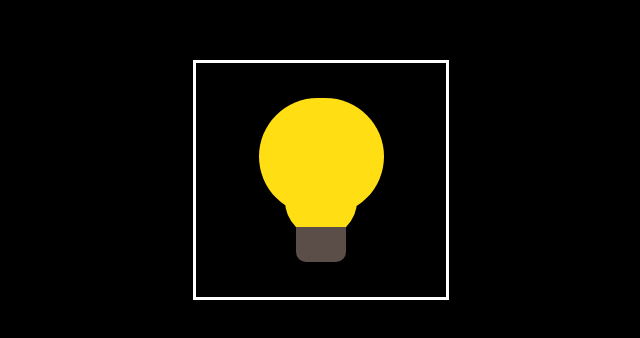
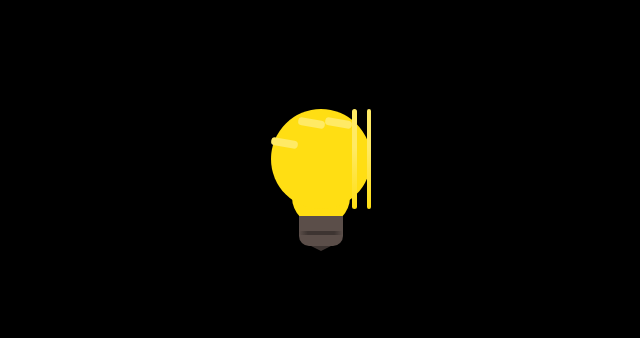
Before and after one commit to noahpachec/lightbulb, a plain HTML site: page index.html in a window 1280 px wide. Shown: the part 220-558 px from the top of the page, without its empty margins (319-959 px from the left). Drawn offline with Linux system fonts and the light colour scheme.

Commit message:
added finishing touches to the bulb

```diff
--- a/styles.css
+++ b/styles.css
@@ -4,6 +4,11 @@
     padding: 0;
     --bulb-light: #ffde13;
     --bulb-screw: #5B4E49;
+    --coil-color: #ffea65;
+    --outline: #fff4ab;
+    --line-color: #3d3431;
+    --glare: #fdf7ce;
+    --glow: #ffde13;
 
 }
 
@@ -17,13 +22,15 @@ body {
 }
 
 .light {
-    height: 30vh;
-    width: 20vw;
-    border: solid white;
+    height: 200px;
+    width: 200px;
+    /* border: solid white; */
     display: flex;
     flex-direction: column;
     align-items: center;
     justify-content: center;
+
+
 }
 
 .mainbulb {
@@ -31,29 +38,142 @@ body {
     width: 50%;
     height: 50%;
     border-radius: 100px 100px 100px 100px;
+    display: flex;
+    justify-content: center;
+
+
 }
+.glow {
+    position: absolute;
+    transform: translate(0%, 100%);
+    box-shadow: 0px 0px 40px 30px var(--bulb-light);
+    width: 40px;
+    height: 30px;
+    border-radius: 100%;
+    z-index: -3;
 
+}
+.glare {
+    position: absolute;
+    height: 60px;
+    width: 30px;
+    background-color: var(--glare);
+    z-index: 1;
+    border-radius: 100%;
+    opacity: 30%;
+    transform: translate(70%, -5%) rotate(-45deg);
+
+
+
+
+}
 .underbulb {
     width: 29%;
     height: 16%;
     background-color: var(--bulb-light);
     border-radius: 0px 0px 100px 100px;
     margin-top: -15px;
+    z-index: -1;
+
 }
+.coils {
+    /* border: solid white; */
+    height: 100%;
+    width: 50%;
+
+}
+
+.coil-1 {
+    margin-top: 30%;
+    width: 100%;
+    height: 8%;
+    background-color: var(--coil-color);
+    border-radius: 10px;
+    transform: rotate(10deg);
+}
+.coil-2 {
+    margin-top: 10%;
+    width: 100%;
+    height: 8%;
+    background-color: var(--coil-color);
+    border-radius: 10px;
+    transform: rotate(10deg);
+}
+.coil-3 {
+    margin-top: 10%;
+    width: 100%;
+    height: 8%;
+    background-color: var(--coil-color);
+    border-radius: 10px;
+    transform: rotate(10deg);
+}
+
+.bottom-coils {
+    /* border: solid white; */
+    margin-top: 10%;
+    width: 100%;
+    height: 50%;
+    display: flex;
+    justify-content: center;
+}
+
+.b-coil-1 {
+    width: calc(8%*2);
+    height: 100%;
+    background: linear-gradient(var(--coil-color) 38%, var(--bulb-light) 100%);
+    border-radius: 10px;
+    margin-right: 10%;
+
+}
+.b-coil-2 {
+    width: calc(8%*2);
+    height: 100%;
+    background: linear-gradient(var(--coil-color) 38%, var(--bulb-light) 100%);
+    border-radius: 10px;
+
+}
+
+
+
 
 .bulbscrew {
     background-color: var(--bulb-screw);
-    width: 20%;
+    width: 22%;
     height: 15%;
     margin-top: -10px;
     border-radius: 0px 0px 10px 10px;
+    display: flex;
+    align-items: center;
+    justify-content: center;
+
 }
+
+.screw-lines {
+    /* border: solid white; */
+    height: 80%;
+    width: 100%;
+    display: flex;
+    flex-direction: column;
+}
+.line-1 {
+    width: 100%;
+    height: 15%;
+    border-radius: 10px;
+    background: linear-gradient(90deg, var(--bulb-screw) 0%, var(--line-color) 20%, var(--line-color) 80%, var(--bulb-screw) 100%);
+    margin-top: 10%;
+}
+.line-2 {
+    width: 100%;
+    height: 15%;
+    border-radius: 10px;
+    background: linear-gradient(90deg, var(--bulb-screw) 0%, var(--line-color) 20%, var(--line-color) 80%, var(--bulb-screw) 100%);
+    margin-top: 5%;
+}
+
 
 .bottom-triangle {
 
-    width: 0;
-    height: 0;
-    border-left: 2.5% solid transparent;
-    border-right: 2.5% solid transparent;
-    border-top: 5% solid var(--bulb-light);
+    border-left: 10px solid transparent;
+    border-right: 10px solid transparent;
+    border-top: 5px solid var(--line-color);
 }
```
